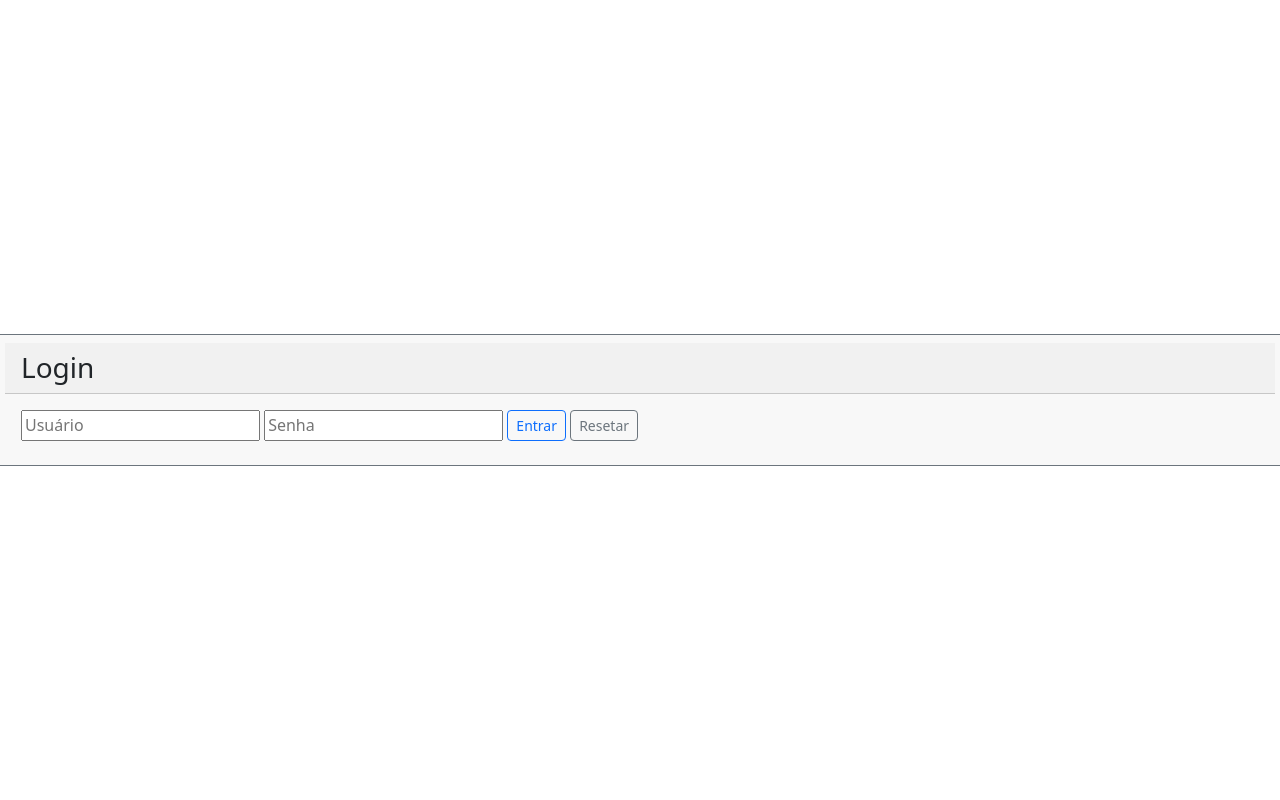
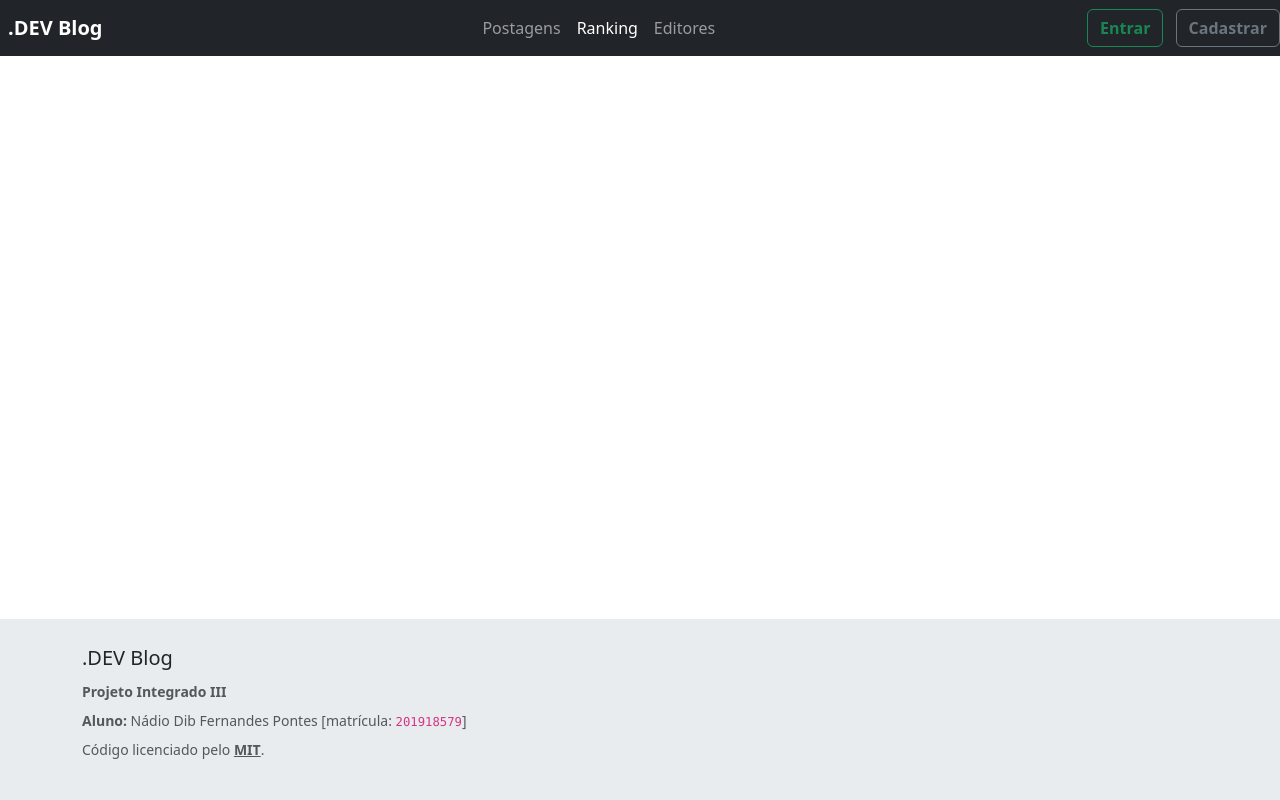
Before and after one commit to Devwarlt/dotdev-blog, a PHP site: page / in a window 1280 px wide. Run offline with PHP 8.4, Linux system fonts and the light colour scheme.

Commit message:
Implementing a new design based on Bootstrap framework examples

```diff
--- a/src/index.php
+++ b/src/index.php
@@ -5,18 +5,45 @@
     <title>.DEV Blog - Início</title>
     <link rel="stylesheet" href="css/bootstrap.min.css"/>
 </head>
-<body style="height: 100%;" class="h-100 row align-items-center  alert-light">
+<body>
+    <header class="navbar navbar-dark flex-column flex-md-row bg-dark">
+        <a class="navbar-brand ms-md-0 ms-md-2" href="/"><strong>.DEV Blog</strong></a>
+        <div class="navbar-nav-scroll navbar-expand">
+            <ul class="navbar-nav flex-md-row">
+                <li class="nav-item">
+                    <a class="nav-link" href="/">Postagens</a>
+                </li>
+                <li class="nav-item">
+                    <a class="nav-link active" href="/">Ranking</a>
+                </li>
+                <li class="nav-item">
+                    <a class="nav-link" href="/">Editores</a>
+                </li>
+            </ul>
+        </div>
+        <div class="float-end my-lg-auto text-light">
+            <a class="btn btn-outline-success ms-md-0 ms-md-2" href="/">
+                <strong>Entrar</strong>
+            </a>
+            <a class="btn btn-outline-secondary ms-md-0 ms-md-2" href="/">
+                <strong>Cadastrar</strong>
+            </a>
+        </div>
+    </header>
     <div class="col card-body">
-        <form class="card card-header form-inline alert-secondary border-secondary" action="php/MVCRouter.php" method="post">
-            <input type="hidden" name="controller" value="login"/>
-            <h3 class="card-header">Login</h3>
-            <div class="card-body card-group">
-                <label for="username"></label><input type="text" id="username" name="username" placeholder="Usuário"/>&nbsp;
-                <label for="password"></label><input type="password" id="password" name="password" placeholder="Senha"/>&nbsp;
-                <input class="btn btn-sm btn-outline-primary" type="submit" value="Entrar"/>&nbsp;
-                <input class="btn btn-sm btn-outline-secondary" type="reset" value="Resetar"/>
-            </div>
-        </form>
+<!--        <form class="card card-header form-inline alert-secondary border-secondary"-->
+<!--              action="php/MVCRouter.php" method="post">-->
+<!--            <input type="hidden" name="controller" value="login"/>-->
+<!--            <h3 class="card-header">Login</h3>-->
+<!--            <div class="card-body card-group">-->
+<!--                <label for="username"></label>-->
+<!--                <input type="text" id="username" name="username" placeholder="Usuário"/>&nbsp;-->
+<!--                <label for="password"></label>-->
+<!--                <input type="password" id="password" name="password" placeholder="Senha"/>&nbsp;-->
+<!--                <input class="btn btn-sm btn-outline-primary" type="submit" value="Entrar"/>&nbsp;-->
+<!--                <input class="btn btn-sm btn-outline-secondary" type="reset" value="Resetar"/>-->
+<!--            </div>-->
+<!--        </form>-->
         <?php
 
         include "php/controller/LoginController.php";
@@ -74,6 +101,31 @@
         }
         ?>
     </div>
+    <footer class="card-footer py-0 mt-auto bg-body-secondary fixed-bottom">
+        <div class="container py-4">
+            <div class="row">
+                <div class="col-lg-5 mb-0">
+                    <a class="d-inline-flex align-items-center mb-2 link-dark text-decoration-none" href="/"
+                        aria-label=".DEV Blog">
+                        <span class="fs-5">.DEV Blog</span>
+                    </a>
+                    <ul class="list-unstyled small text-muted">
+                        <li class="mb-2">
+                            <strong>Projeto Integrado III</strong>
+                        </li>
+                        <li class="mb-2">
+                            <strong>Aluno:</strong> Nádio Dib Fernandes Pontes [matrícula: <code>201918579</code>]
+                        </li>
+                        <li class="mb-2">
+                            Código licenciado pelo
+                            <a class="alert-link"
+                               href="https://github.com/Devwarlt/dotdev-blog#MIT-1-ov-file">MIT</a>.
+                        </li>
+                    </ul>
+                </div>
+            </div>
+        </div>
+    </footer>
     <script type="text/javascript" src="js/bootstrap.min.js"></script>
     <script type="text/javascript" src="js/bootstrap.bundle.min.js"></script>
 </body>
```
